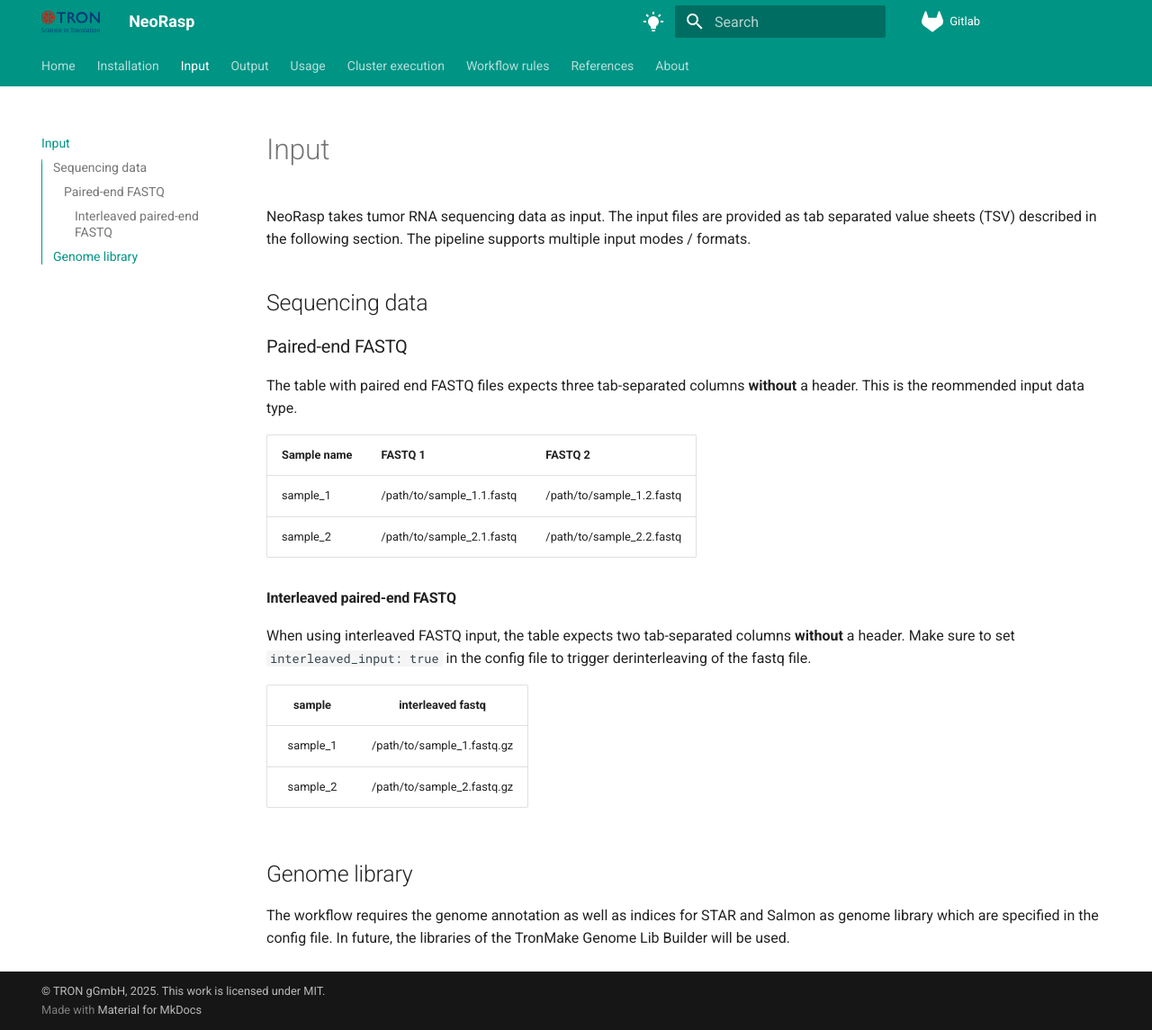
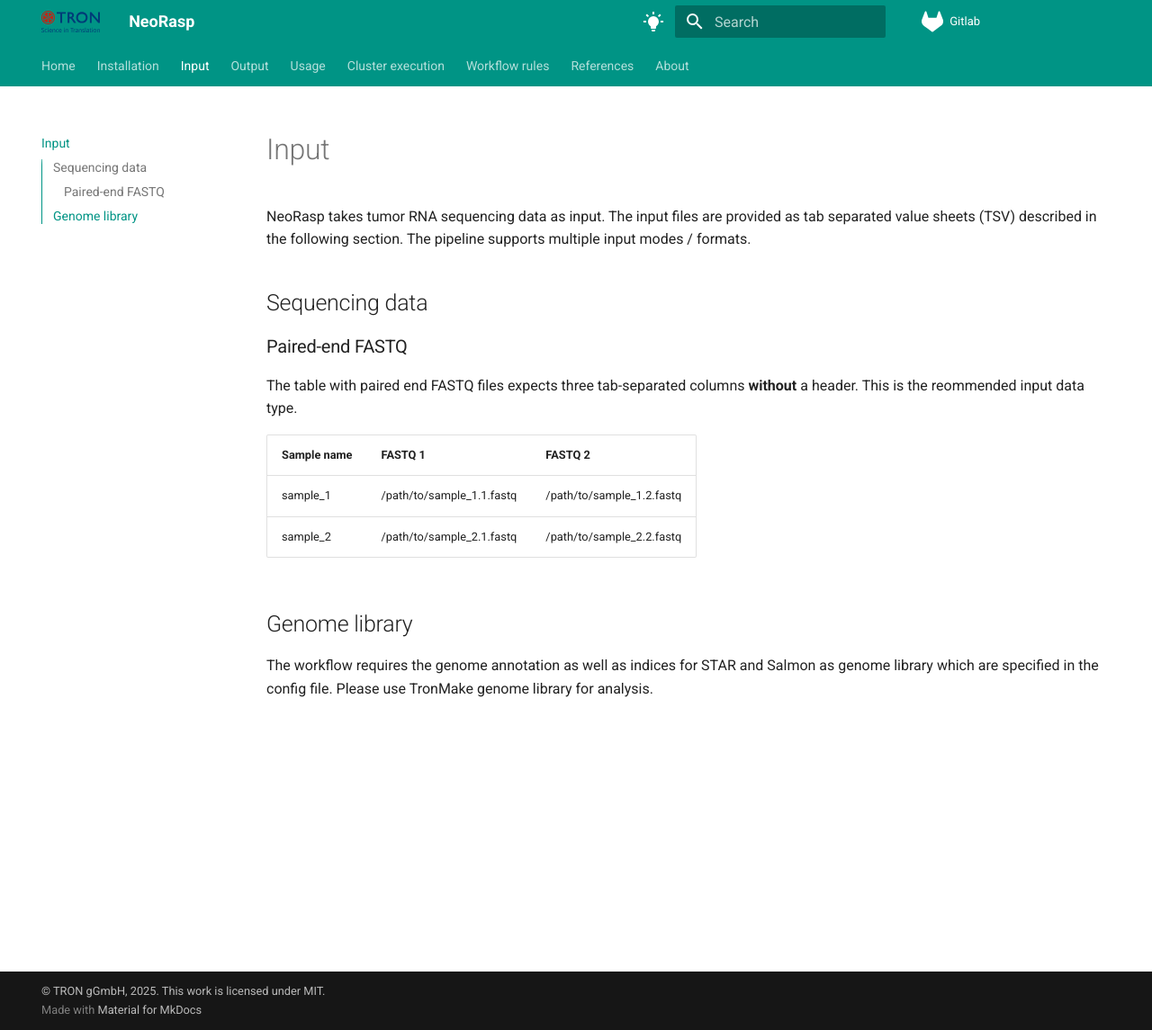
Before and after one commit to TRON-Bioinformatics/neorasp, an MkDocs documentation site: the page built from documentation/tronmake-rna-splicing/docs/input.md, in a window 1280 px wide and 1145 px high. Shown: the whole window at 90% size. Built offline with MkDocs 1.6.1 and Material for MkDocs 9.7.7, drawn with Linux system fonts in a browser that asks for light colours.

Commit message:
Updated docummentation

```diff
--- a/documentation/tronmake-rna-splicing/docs/input.md
+++ b/documentation/tronmake-rna-splicing/docs/input.md
@@ -14,18 +14,7 @@ is the reommended input data type.
 | sample_1             | /path/to/sample_1.1.fastq       |    /path/to/sample_1.2.fastq   |
 | sample_2             | /path/to/sample_2.1.fastq       |    /path/to/sample_2.2.fastq   |
 
-#### Interleaved paired-end FASTQ
-
-When using interleaved FASTQ input, the table expects two tab-separated columns **without** a header.
-Make sure to set `interleaved_input: true` in the config file to trigger derinterleaving of the fastq file.
-
-| sample   | interleaved fastq          |
-|:--------:|:--------------------------:|
-| sample_1 | /path/to/sample_1.fastq.gz |
-| sample_2 | /path/to/sample_2.fastq.gz |
-
-
 
 ## Genome library
 
-The workflow requires the genome annotation as well as indices for STAR and Salmon as genome library which are specified in the config file. In future, the libraries of the TronMake Genome Lib Builder will be used.
+The workflow requires the genome annotation as well as indices for STAR and Salmon as genome library which are specified in the config file. Please use TronMake genome library for analysis.
```
Also changed, not shown: documentation/tronmake-rna-splicing/docs/cluster.md (+6 -0 lines), documentation/tronmake-rna-splicing/docs/rules.md (+1 -0 lines), documentation/tronmake-rna-splicing/docs/usage.md (+19 -3 lines).
